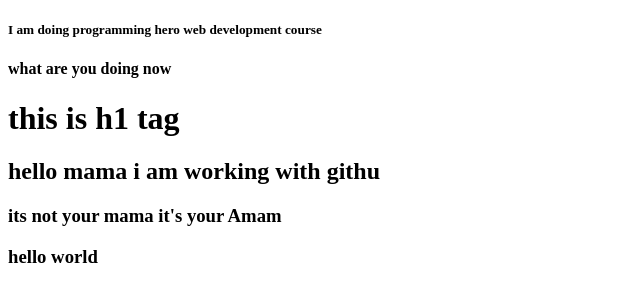
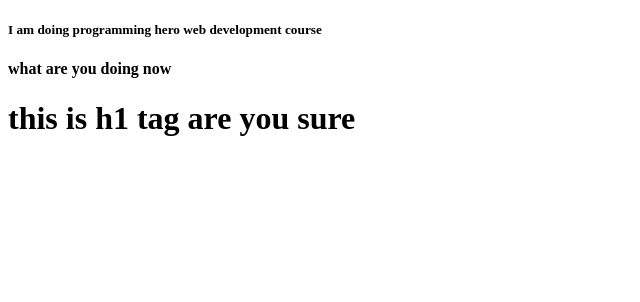
Before and after one commit to MorsalinKhan/my-first-website, a plain HTML site: page index.html in a window 1280 px wide. Shown: the whole page, without its empty margins (0-640 px from the left). Drawn offline with Linux system fonts and the light colour scheme.

Commit message:
Update index.html

```diff
--- a/index.html
+++ b/index.html
@@ -9,9 +9,6 @@
 <body>
     <h5>I am doing programming hero web development course</h5>
     <h4>what are you doing now </h4>
-    <h1>this is h1 tag</h1>
-<h2>hello mama i am working with githu</h2>
-    <h3>its not your mama it's your Amam</h3>
-<h3>hello world</h3>
-</body>
+    <h1>this is h1  tag are you sure</h1>
+    </body>
 </html>
```
